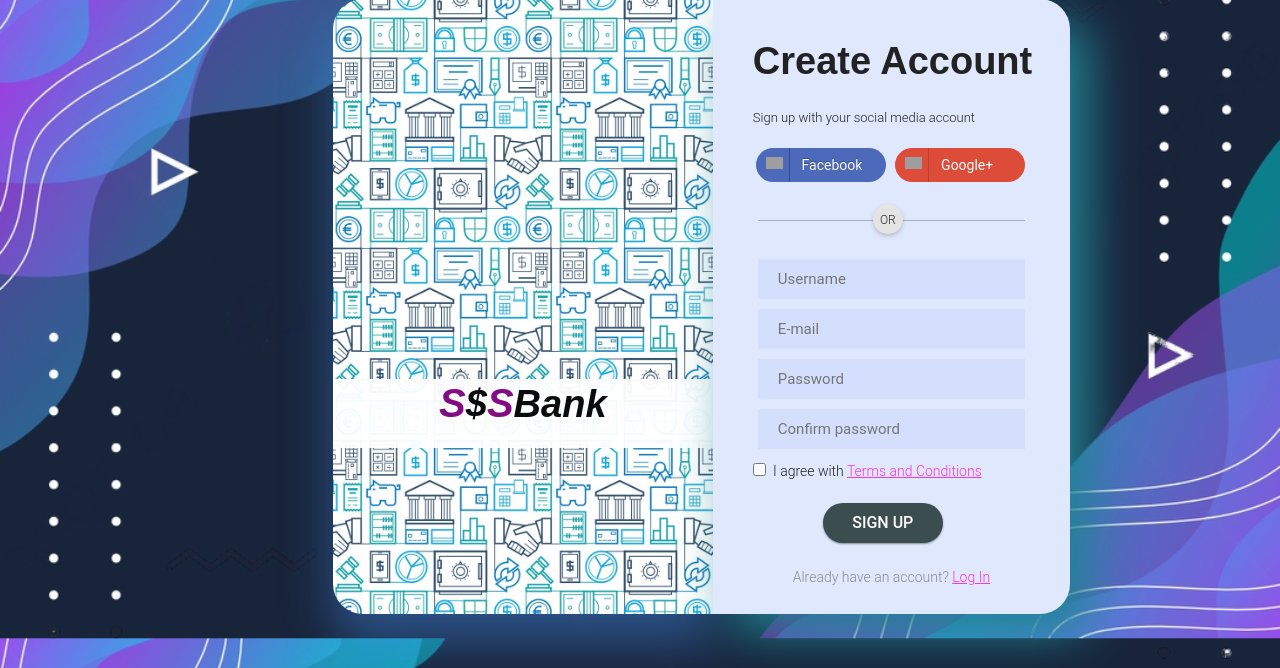
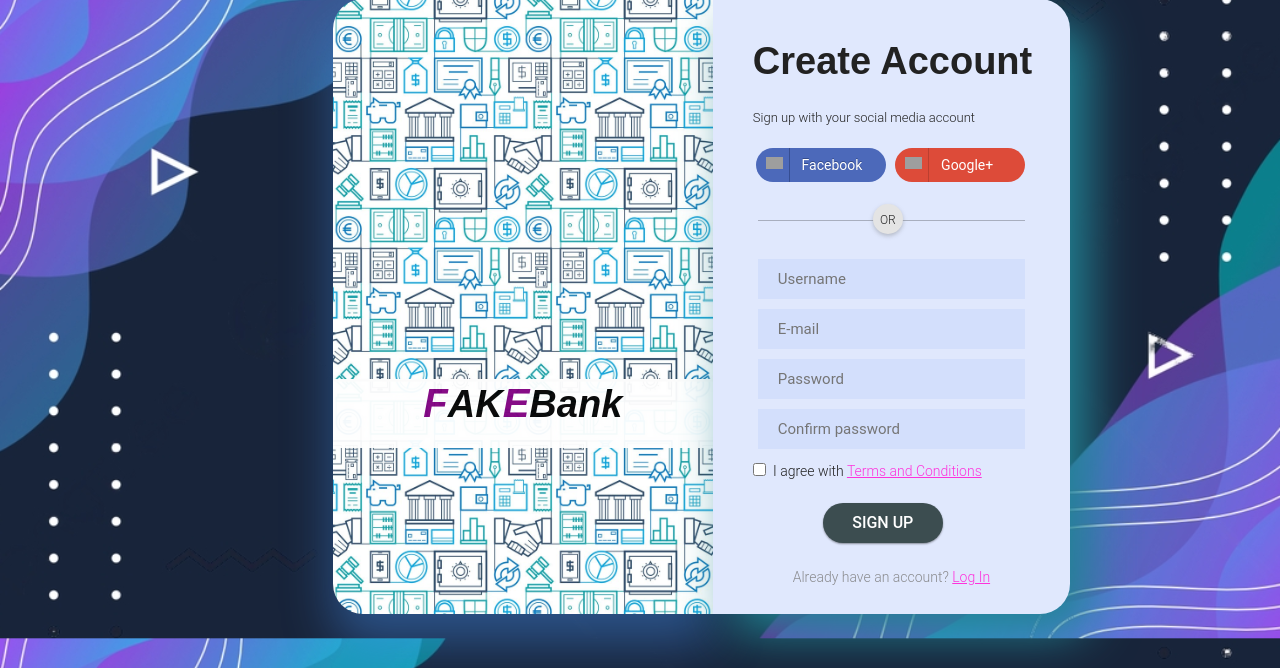
Before and after one commit to Sidharth-SN/Bank_Website, a Flask app: page /register in a window 1280 px wide. Shown: the part 52-720 px from the top of the page. Run offline with Flask 3, Linux system fonts and the light colour scheme; grey boxes are pictures that could not be loaded.

Commit message:
Update register.html

```diff
--- a/templates/register.html
+++ b/templates/register.html
@@ -16,7 +16,7 @@
       <div id = "register-form-wrap">
         <div id = "bank-heading">
           <!-- <img id = "logo" src="/static/img/logo.png"> -->
-            <h1><span id="color">S</span>$<span id="color">S</span>Bank</h1>
+            <h1><span id="color">F</span>AK<span id="color">E</span>Bank</h1>
         </div>
         <div id = "register-box">
             <div class = "top">
```
